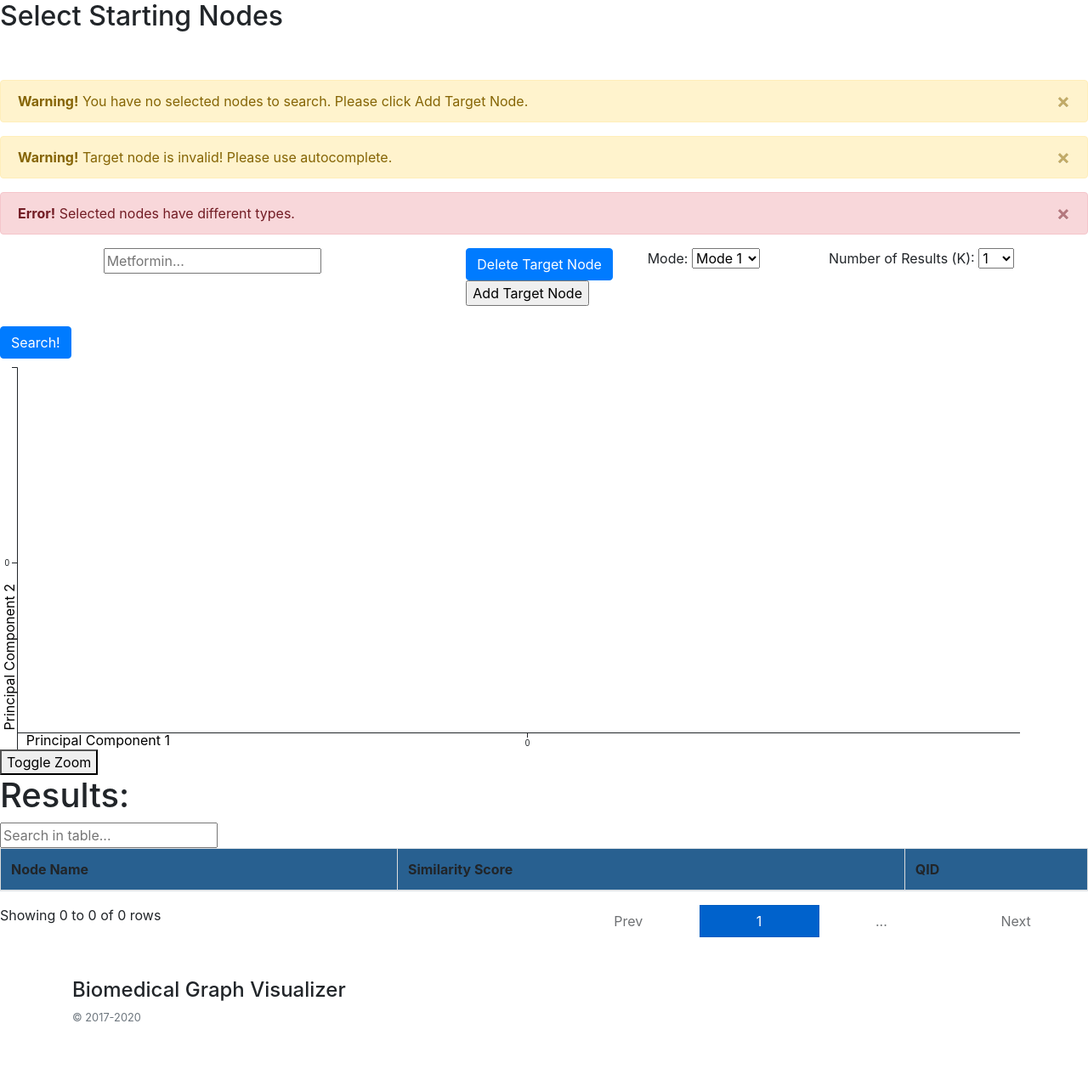
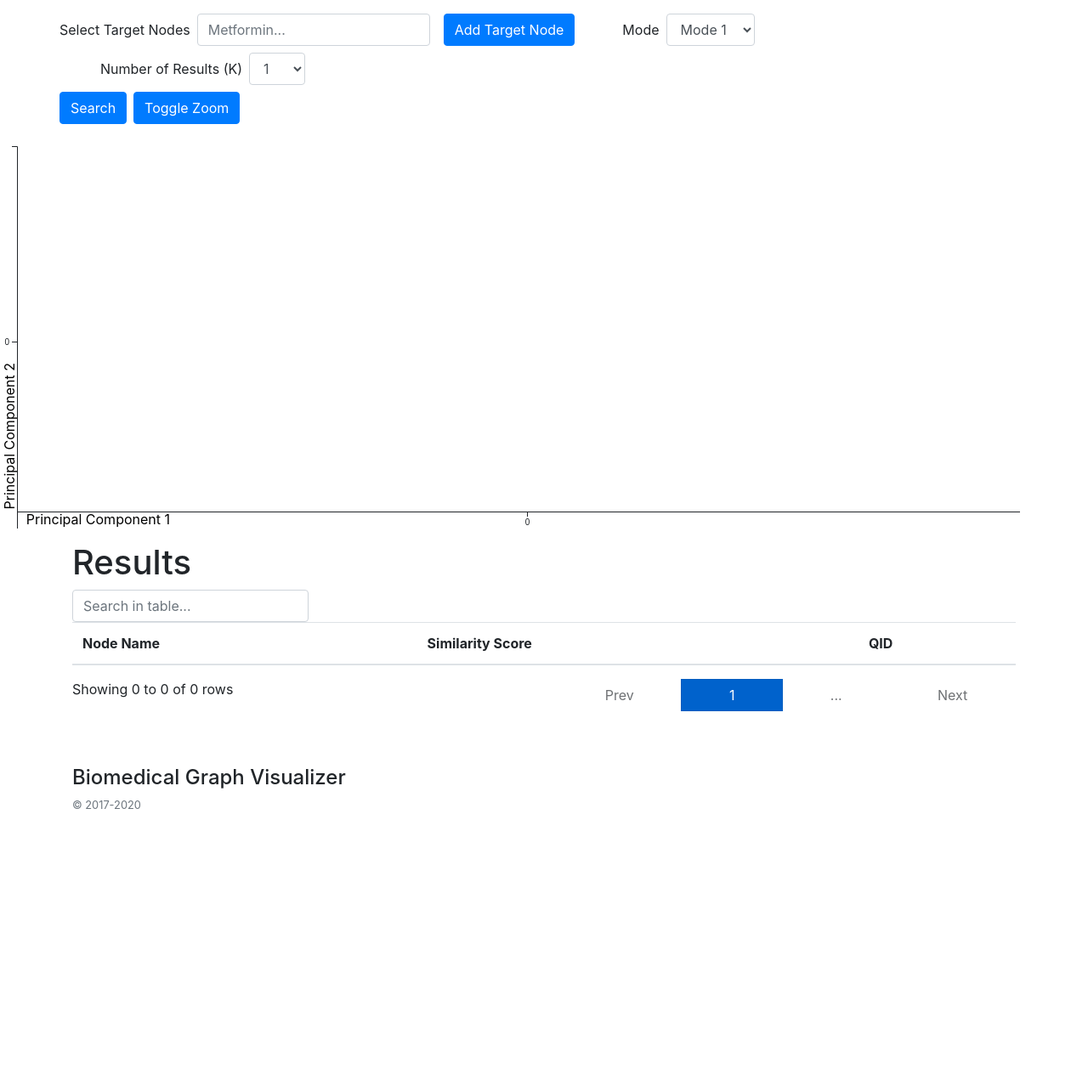
Before and after one commit to ashtonteng/biomedical-graph-visualizer, a Flask app: page /tool2 in a window 1280 px wide. Shown: the part 48-1319 px from the top of the page at 85% size. After the commit the page ends 1000 px from the top, so only its background shows below. Run offline with Flask 2, Linux system fonts and the light colour scheme; lists and menus that the app fills with data are empty; parts of the project's set-up code (start-up, migrations or seed data) failed here and were passed over; some libraries are stand-ins or nearby versions.

Commit message:
style update v2, made both tools look better

```diff
--- a/static/css/table-sortable.css
+++ /dev/null
@@ -1,19 +0,0 @@
-.gs-button {
-    cursor: pointer
-}
-
-.gs-table-head {
-    background-color: rgb(40, 96, 144);
-}
-
-.gs-table, th, td {
-    border: 1px solid #ddd;
-}
-
-tr:nth-child(even) {
-    background-color: lightgray;
-}
-
-tr:hover {
-    background-color: red;
-}
--- a/templates/base.html
+++ b/templates/base.html
@@ -25,7 +25,6 @@
 
     <!-- Table scripts -->
     <script src="/static/js/table-sortable.js"></script>
-    <link rel="stylesheet" type="text/css" href="/static/css/table-sortable.css"/>
 
     <style>
       .bd-placeholder-img {
--- a/templates/tool2.html
+++ b/templates/tool2.html
@@ -1,90 +1,49 @@
 {% extends 'base.html' %}
-<html lang="en">
-<head>
-    <meta charset="UTF-8">
-    <meta name="viewport" content="width=device-width, initial-scale=1">
-    <title>Biomedical Graph Visualizer</title>
-
-    <!-- links to stylesheet -->
-    <link rel="stylesheet" type="text/css" href="/static/theme.css"/>
-    <link rel="stylesheet" type="text/css" href="/static/tool2.css"/>
-    <link rel="stylesheet" href="https://maxcdn.bootstrapcdn.com/bootstrap/3.4.1/css/bootstrap.min.css">
-    <link rel="stylesheet" href="https://maxcdn.bootstrapcdn.com/font-awesome/4.7.0/css/font-awesome.min.css">
-
-    <!-- scripts for bootstrap -->
-    <script src="https://ajax.googleapis.com/ajax/libs/jquery/3.5.1/jquery.min.js"></script>
-    <script src="https://maxcdn.bootstrapcdn.com/bootstrap/3.4.1/js/bootstrap.min.js"></script>
-
-    <!-- Autocomplete-->
-    <script type="text/javascript"
-            src="https://twitter.github.io/typeahead.js/releases/latest/typeahead.bundle.js"></script>
-
-    <!-- Load d3.js -->
-    <script src="https://d3js.org/d3.v4.min.js"></script>
-
-    <!-- Table scripts -->
-    <script src="/static/js/table-sortable.js"></script>
-    <link rel="stylesheet" type="text/css" href="/static/table-sortable.css"/>
-
-</head>
-<body onload="init();">
-<header>
-    <nav class="navbar navbar-inverse navbar-fixed-top">
-        <!-- container of elements in the navbar -->
-        <div class="container-fluid">
-            <!-- bold text on the left side -->
-            <div class="navbar-header">
-                <!-- toggle button that appears on small screens -->
-                <button type="button" class="navbar-toggle navbar-inverse" data-toggle="collapse"
-                        data-target="#myNavbar">
-                    <span class="icon-bar navbar-inverse"></span>
-                    <span class="icon-bar navbar-inverse"></span>
-                    <span class="icon-bar navbar-inverse"></span>
-                </button>
-                <a class="navbar-brand" href="#">Biomedical Graph Visualizer</a>
-            </div>
 
 {% block content %}
 
 <body onload="init();">
 
 <main>
-    <div>
-        <h2>Select Starting Nodes</h2>
-        <br> <br>
-        <div id ="alert-empty" class="alert alert-warning alert-dismissible hide">
+    <div class="container my-3">
+
+        <!--Error messages-->
+        <div id ="alert-empty" class="alert alert-warning alert-dismissible d-none">
             <strong>Warning!</strong> You have no selected nodes to search. Please click Add Target Node.
-            <button type="button" class="close" onclick="$('#alert-empty').addClass('hide');">&times;</button>
+            <button type="button" class="close" onclick="$('#alert-empty').addClass('d-none');">&times;</button>
         </div>
-        <div id = "alert-invalid" class="alert alert-warning alert-dismissible hide">
+        <div id = "alert-invalid" class="alert alert-warning alert-dismissible d-none">
             <strong>Warning!</strong> Target node is invalid! Please use autocomplete.
-            <button type="button" class="close" onclick="$('#alert-invalid').addClass('hide');">&times;</button>
+            <button type="button" class="close" onclick="$('#alert-invalid').addClass('d-none');">&times;</button>
         </div>
-        <div id = "alert-concept" class="alert alert-danger alert-dismissible hide">
+        <div id = "alert-concept" class="alert alert-danger alert-dismissible d-none">
             <strong>Error!</strong> Selected nodes have different types.
-            <button type="button" class="close" onclick="$('#alert-concept').addClass('hide');">&times;</button>
+            <button type="button" class="close" onclick="$('#alert-concept').addClass('d-none');">&times;</button>
         </div>
-        <div class="container-fluid">
+
+
         <div class="row">
-                <div class="col-sm-1"></div>
-                <div class="col-sm-4">
-                    <input type="text" placeholder="Metformin..." class="typeahead tt-query" spellcheck="false" id="input_node">
+
+            <form class="form-inline">
+
+              <div class="form-group mb-2">
+                <label for="input_mode">Select Target Nodes</label>
+                <input type="text" placeholder="Metformin..." class="typeahead tt-query form-control mx-2" spellcheck="false" id="input_node">
               </div>
-                <div class="col-sm-2">
-                    <input type="button" class="btn btn-primary" id="del_target" value="Delete Target Node">
-                    <input type="button" id="add_target" value="Add Target Node" onclick="add_target_node()">
-                </div>
-                <div class="col-sm-2">
-                    <label>Mode:
-                        <select id="input_mode">
+
+                <input type="button" class="btn btn-primary mb-2 mx-2" id="add_target" value="Add Target Node" onclick="add_target_node()">
+
+              <div class="form-group mx-sm-5 mb-2 mx-2">
+                <label for="input_mode">Mode </label>
+                <select class="form-control mx-2" id="input_mode">
                     <option value="0">Mode 1</option>
                     <option value="1">Mode 2</option>
                 </select>
-                    </label>
               </div>
-                <div class="col-sm-3">
-                    <label>Number of Results (K):
-                        <select id="input_k">
+
+              <div class="form-group mx-sm-5 mb-2 mx-2">
+                  <label>Number of Results (K) </label>
+                    <select class="form-control mx-2" id="input_k">
                         <option value="1">1</option>
                         <option value="2">2</option>
                         <option value="3">3</option>
@@ -106,20 +65,30 @@
                         <option value="19">19</option>
                         <option value="20">20</option>
                     </select>
-                    </label>
+              </div>
+
+            </form>
+        </div>
+
+        <div id="input-list"></div>
+
+        <div class="row">
+            <input type="button" class="btn btn-primary" value="Search" onclick="onSearch()">
+            <button class="btn btn-primary mx-2" onclick="toggleZoom()">Toggle Zoom</button>
         </div>
     </div>
+
+
+    <div id="my_dataviz" style="text-align: left"></div>
+
+    <div class="container my-3">
+
+        <div class="results-panel">
+            <h1>Results</h1>
+            <input class="form-control col-3" type="text" placeholder="Search in table..." id="searchField">
+            <div id="table-sortable"></div>
         </div>
-        <div class="container-fluid" id="input-list"></div>
-        <br>
-        <input type="button" class="btn btn-primary" value="Search!" onclick="onSearch()">
-    </div>
-    <div id="my_dataviz" style="text-align: left"></div>
-    <button onclick="toggleZoom()">Toggle Zoom</button>
-    <div class="results-panel">
-        <h1>Results:</h1>
-        <input type="text" placeholder="Search in table..." id="searchField">
-        <div id="table-sortable"></div>
+
     </div>
 </main>
 
@@ -140,20 +109,19 @@
         input.value = "";
 
         if (! (entry in instance_node_dict)) {
-            $('#alert-invalid').removeClass('hide');
+            $('#alert-invalid').removeClass('d-none');
             return;
         }
 
         let template =
             `
-                <div class="col-sm-1"></div>
-                <div class="col-sm-4">
-                    <p id="node_${target_node_index}">${entry}</p>
+              <form class="form-inline">
+              <input type="button" class="btn btn-primary mr-2" value="Delete Target Node" onclick="del_target_node(${target_node_index})">
+              <div class="form-group mb-2">
+              <input type="text" readonly class="form-control-plaintext" id="node_${target_node_index}" value="${entry}">
               </div>
-                <div class="col-sm-2">
-                    <input type="button" class="btn btn-primary" value="Delete Target Node" onclick="del_target_node(${target_node_index})">
-                </div>
-                <div class="col-sm-5"></div>`;
+              </form>
+            `;
 
         let el = document.createElement("div");
         el.setAttribute("id", "input_" + target_node_index);
@@ -302,7 +270,7 @@
                     conceptType = currentConcept;
                 } else {
                     if (conceptType != currentConcept) {
-                        $("#alert-concept").removeClass("hide");
+                        $("#alert-concept").removeClass("d-none");
                         return;
                     }
                 }
@@ -335,7 +303,7 @@
             };
             xhr.send(JSON.stringify(data));
         } else {
-            $('#alert-empty').removeClass('hide');
+            $('#alert-empty').removeClass('d-none');
         }
     }
 
```
Also changed, not shown: static/css/home.css (deleted, +0 -53 lines), templates/home.html (+5 -5 lines), templates/tool1.html (+44 -34 lines). Lines whose indentation alone changed are shown as unchanged.
